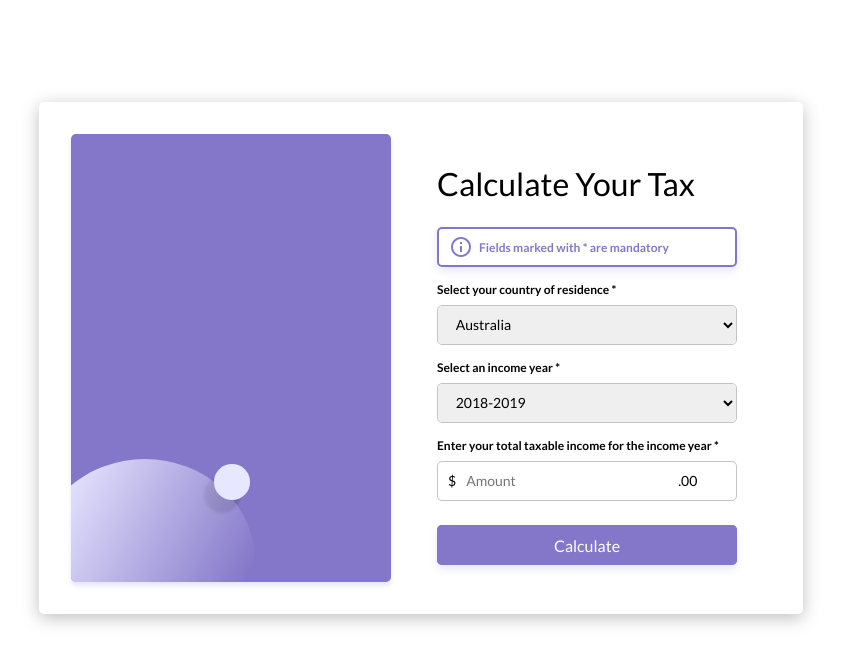
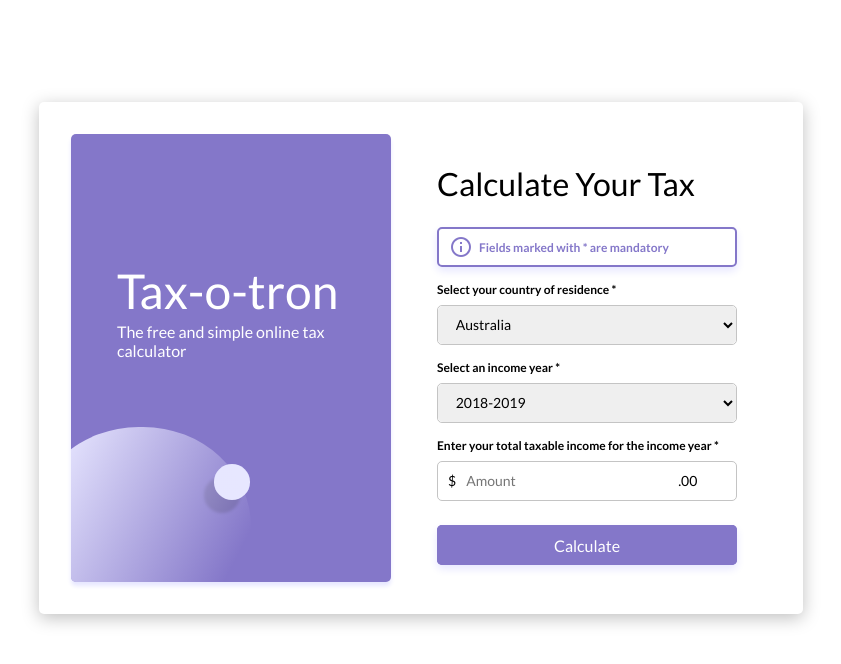
Before and after one commit to hai14894/tax-calculator, a React (Create React App) app: page / in a window 1280 px wide. Shown: the top 664 px of the page, without its empty margins (163-1004 px from the left). Built offline with nearby package versions, Linux system fonts and the light colour scheme.

Commit message:
add introduction text

```diff
--- a/src/Components/Card.js
+++ b/src/Components/Card.js
@@ -34,8 +34,14 @@ const Card = ({ income }) => {
     <div className="card">
       <div id="circle"></div>
       <div id="small-circle"></div>
-      {path !== "/" && (
-        <div>
+      {path === "/" &&(
+        <div className="absolute-div">
+        <div className=" tax-o-tron">Tax-o-tron</div>
+        <div className=" introduction">The free and simple online tax calculator</div>
+        </div>
+      ) }
+      {path === "/result" && (
+        <div className="absolute-div">
           <CardText text="Your estimated income tax payable is:" />
           <CardRectangle bigger>
             <div className="income-tax">
--- a/src/Components/TaxForm.js
+++ b/src/Components/TaxForm.js
@@ -15,6 +15,7 @@ const TaxForm = () => {
   const { setIncome, setCountry, setIncomeYear } = useContext(AppContext);
   return (
     <OuterBox>
+
       <ColumnWrapper>
         <Card />
       </ColumnWrapper>
--- a/src/style.css
+++ b/src/style.css
@@ -32,9 +32,9 @@
   position: absolute;
   width: 220px;
   height: 203.64px;
-  border-radius: 50%;
-  margin-left: -36.08px;
-  margin-top: 325.42px;
+  border-radius: 49%;
+  margin-left: -40.08px;
+  margin-top: 293.42px;
   background: linear-gradient(
     117.38deg,
     #e7e6ff 10.73%,
@@ -46,7 +46,7 @@
   height: 35.17px;
   margin-left: 143.38px;
   margin-top: 330.45px;
-border-radius:50%;
+  border-radius: 50%;
   background: #e7e7ff;
   box-shadow: -10px 13px 3px rgba(0, 0, 0, 0.15);
 }
@@ -228,3 +228,24 @@ select:disabled {
   flex-direction: row;
   justify-content: flex-start;
 }
+.absolute-div {
+  position: absolute;
+  display: flex;
+  flex-direction: column;
+}
+.tax-o-tron {
+  font-weight: normal;
+  font-size: 48px;
+  line-height: 58px;
+  color: white;
+  margin-top: 128px;
+  margin-left: 46px;
+}
+.introduction {
+  font-weight: normal ;
+  font-size: 16px;
+  line-height: 19px;
+  color: white;
+  margin-top: 2px;
+  margin-left: 46px;
+}
```
